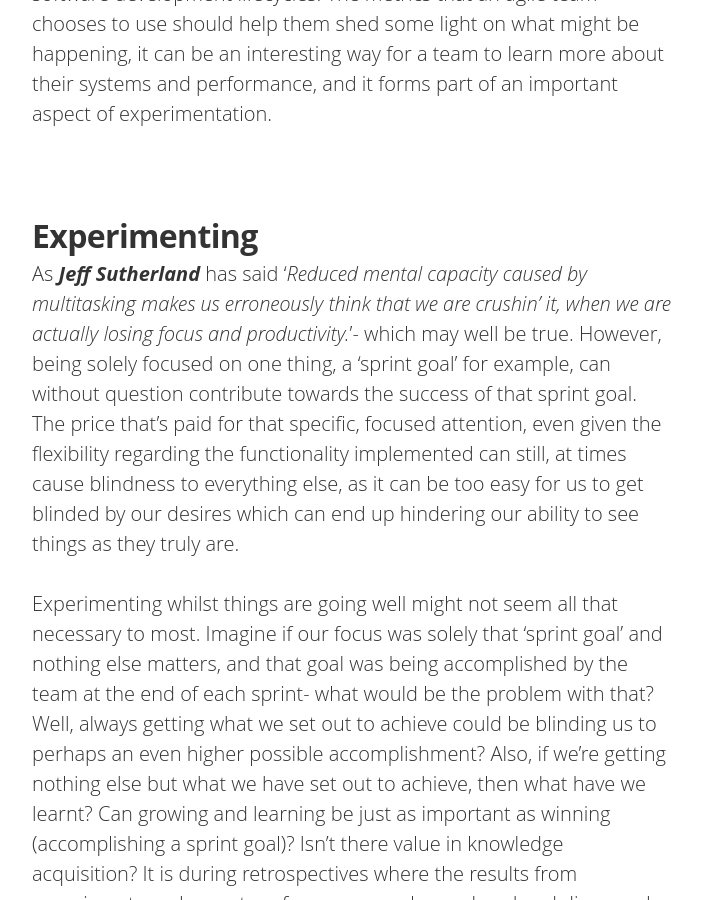
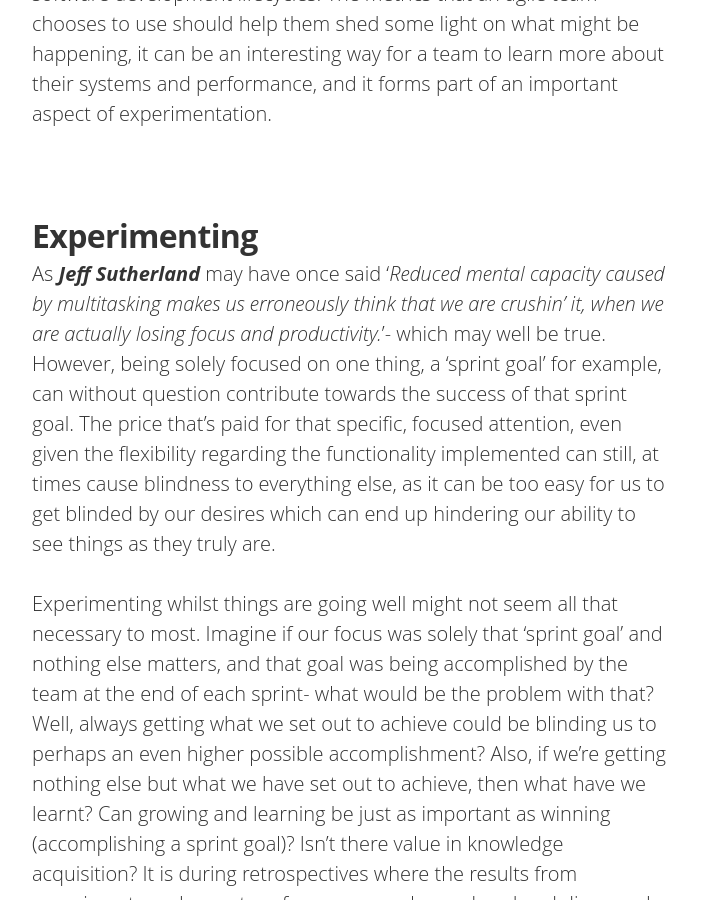
Before and after one commit to IamJackReed/JackReed, a Jekyll site: the page built from _posts/2018-02-27-defining-agile-team-metrics.md, in a window 1280 px wide and 900 px high, scrolled down 991 px. Shown: the whole window, without its empty margins (288-990 px from the left). Built offline with Jekyll 4.4.1, drawn with Linux system fonts in a browser that asks for light colours; nearby versions of some CDN libraries; some web fonts are replaced; comment, search, counter and statistics services are not loaded.

Commit message:
Update 2018-02-27-defining-agile-team-metrics.md

```diff
--- a/_posts/2018-02-27-defining-agile-team-metrics.md
+++ b/_posts/2018-02-27-defining-agile-team-metrics.md
@@ -12,7 +12,7 @@ Like it or not, there is a lot of data that get's generated throughout software
 
 ## Experimenting
 <span style="color:#00000; font-family: 'open sans'; font-size: 1em; font-size: 20px; font-weight: 200; hyphens: none;">
-As _**Jeff Sutherland**_ has said '_Reduced mental capacity caused by multitasking makes us erroneously think that we are crushin' it, when we are actually losing focus and productivity._'- which may well be true. However, being solely focused on one thing, a 'sprint goal' for example, can without question contribute towards the success of that sprint goal. The price that's paid for that specific, focused attention, even given the flexibility regarding the functionality implemented can still, at times cause blindness to everything else, as it can be too easy for us to get blinded by our desires which can end up hindering our ability to see things as they truly are.
+As _**Jeff Sutherland**_ may have once said '_Reduced mental capacity caused by multitasking makes us erroneously think that we are crushin' it, when we are actually losing focus and productivity._'- which may well be true. However, being solely focused on one thing, a 'sprint goal' for example, can without question contribute towards the success of that sprint goal. The price that's paid for that specific, focused attention, even given the flexibility regarding the functionality implemented can still, at times cause blindness to everything else, as it can be too easy for us to get blinded by our desires which can end up hindering our ability to see things as they truly are.
 
 <span style="color:#00000; font-family: 'open sans'; font-size: 1em; font-size: 20px; font-weight: 200; hyphens: none;">
 Experimenting whilst things are going well might not seem all that necessary to most. Imagine if our focus was solely that 'sprint goal' and nothing else matters, and that goal was being accomplished by the team at the end of each sprint- what would be the problem with that? Well, always getting what we set out to achieve could be blinding us to perhaps an even higher possible accomplishment? Also, if we're getting nothing else but what we have set out to achieve, then what have we learnt? Can growing and learning be just as important as winning (accomplishing a sprint goal)? Isn't there value in knowledge acquisition? It is during retrospectives where the results from experiments and recent performance can be analysed and discussed.
```
